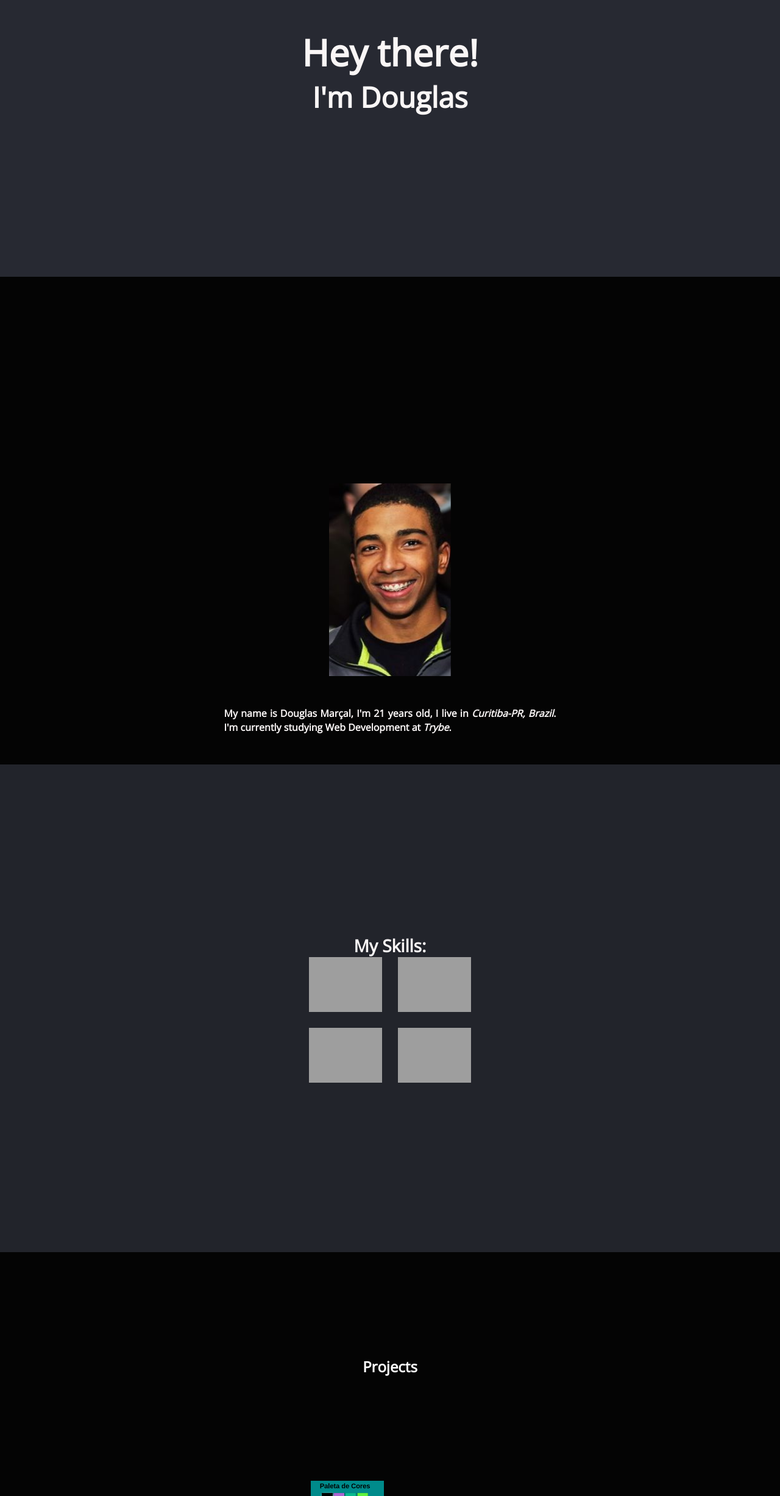
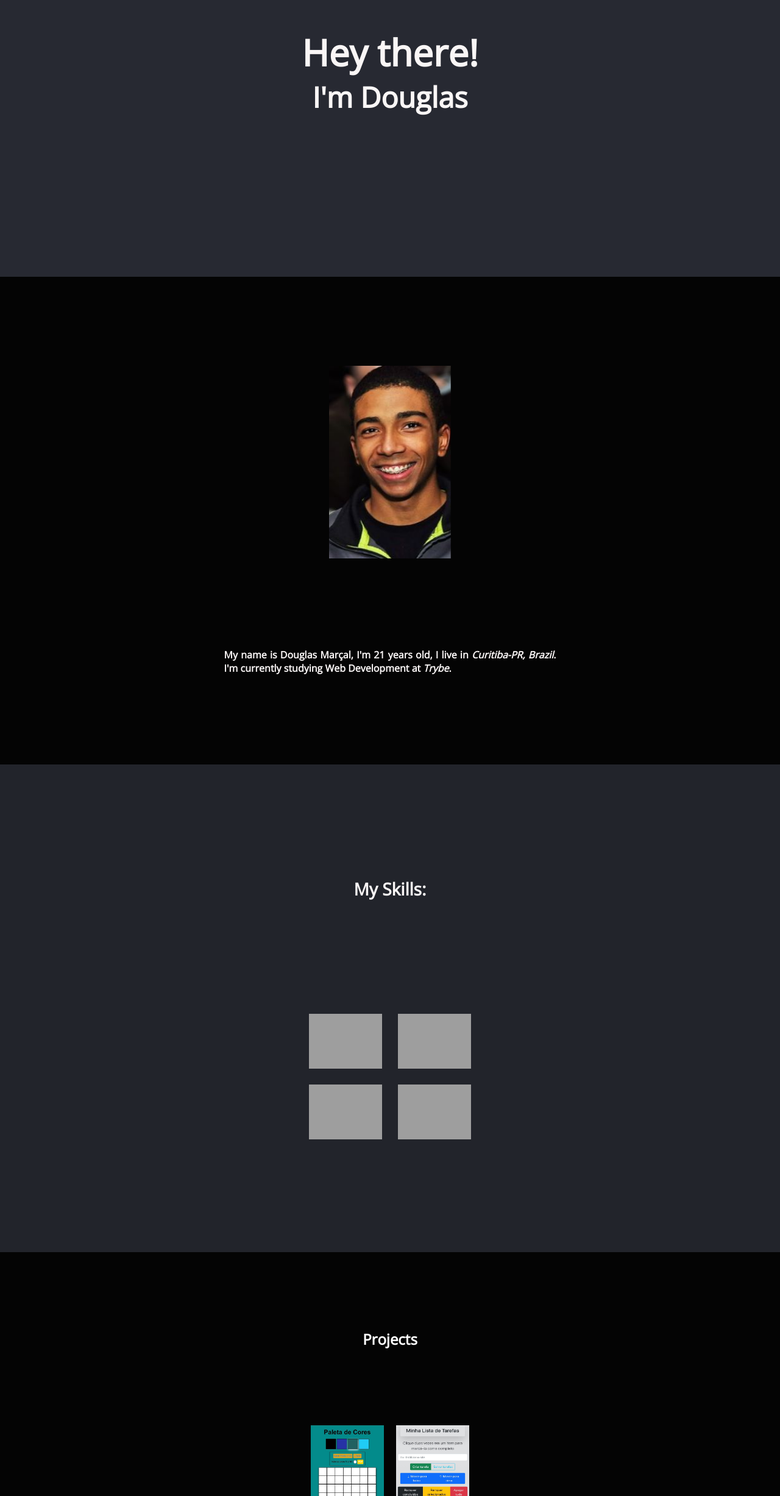
Before and after one commit to Douglas-marcal/Douglas-marcal.github.io, a plain HTML site: page index.html in a window 1280 px wide. Shown: the part 346-2800 px from the top of the page at 61% size. Drawn offline with nearby package versions, Linux system fonts and the light colour scheme.

Commit message:
add new photos project

```diff
--- a/assets/style.css
+++ b/assets/style.css
@@ -83,7 +83,7 @@ nav ul li a {
   min-height: 100vh;
   display: flex;
   flex-direction: column;
-  justify-content: flex-end;
+  justify-content: space-evenly;
   align-items: center;
   background-color: rgb(4, 4, 4);
 }
@@ -100,7 +100,7 @@ nav ul li a {
 
 .photo-and-about p {
   max-width: 60%;
-  margin: 50px auto;
+  margin: 0 auto;
   text-align: justify;
 }
 
@@ -110,15 +110,15 @@ nav ul li a {
   display: flex;
   flex-direction: column;
   align-items: center;
-  justify-content: center;
+  justify-content: space-evenly;
   color: rgb(250, 246, 246);
   font-size: 1.5rem;
 }
 
 .techs {
   display: flex;
+  max-width: 390px;
   justify-content: center;
-  max-width: 390px;
   flex-wrap: wrap;
   gap: 1.6rem;
 }
@@ -164,6 +164,7 @@ nav ul li a {
 
 .pages-project img {
   width: 120px;
+  height: 180px;
 }
 
 .contacts-container {
--- a/index.html
+++ b/index.html
@@ -35,20 +35,20 @@
         <section id="my-skills" class="my-skills-container">
             <h3 id="title-my-skills">My Skills:</h3>
                 <ul id="list-skills" class="techs">
-                    <li class="git tech"></li>
-                    <li class="html5 tech"></li>
-                    <li class="css3 tech"></li>
-                    <li class="js tech"></li>
+                        <li class="git tech"></li>
+                        <li class="html5 tech"></li>
+                        <li class="css3 tech"></li>
+                        <li class="js tech"></li>
                 </ul>
         </section>
         <section id="projects">
             <div class="projects-container">
                 <h2>Projects</h2>
                 <div class="projects-pages">
-                    <a href="https://douglas-marcal.github.io/projetos/pixels-art/" class="pages-project" target="_blank"><img src="./assets/pixels-art.png" alt="project pixels art"></a>
-                    <a href="https://douglas-marcal.github.io/projetos/to-do-list/" class="pages-project" target="_blank"><img src="./assets/to-do-list.png" alt="project pixels art"></a>
-                    <a href="https://douglas-marcal.github.io/projetos/color-guess/" class="pages-project" target="_blank"><img src="./assets/color-guess.png" alt="project pixels art"></a>
-                    <a href="https://douglas-marcal.github.io/projetos/mistery-letter/" class="pages-project" target="_blank"><img src="./assets/mistery-letter.png" alt="project pixels art"></a>
+                    <a href="https://douglas-marcal.github.io/projetos/pixels-art/" class="pages-project" target="_blank"><img src="./assets/pixels-art.jpeg" alt="project pixels art"></a>
+                    <a href="https://douglas-marcal.github.io/projetos/to-do-list/" class="pages-project" target="_blank"><img src="./assets/todo-list.jpeg" alt="project to do list"></a>
+                    <a href="https://douglas-marcal.github.io/projetos/color-guess/" class="pages-project" target="_blank"><img src="./assets/color-guess.jpeg" alt="project color guess"></a>
+                    <a href="https://douglas-marcal.github.io/projetos/mistery-letter/" class="pages-project" target="_blank"><img src="./assets/mistery-letter.jpeg" alt="project mistery letter"></a>
                 </div>
             </div>
         </section>
```
Also changed, not shown: assets/color-guess.jpeg (added), assets/color-guess.png (deleted), assets/mistery-letter.jpeg (added), assets/mistery-letter.png (deleted), assets/pixels-art.jpeg (added), assets/pixels-art.png (deleted), assets/to-do-list.png (deleted), assets/todo-list.jpeg (added).
